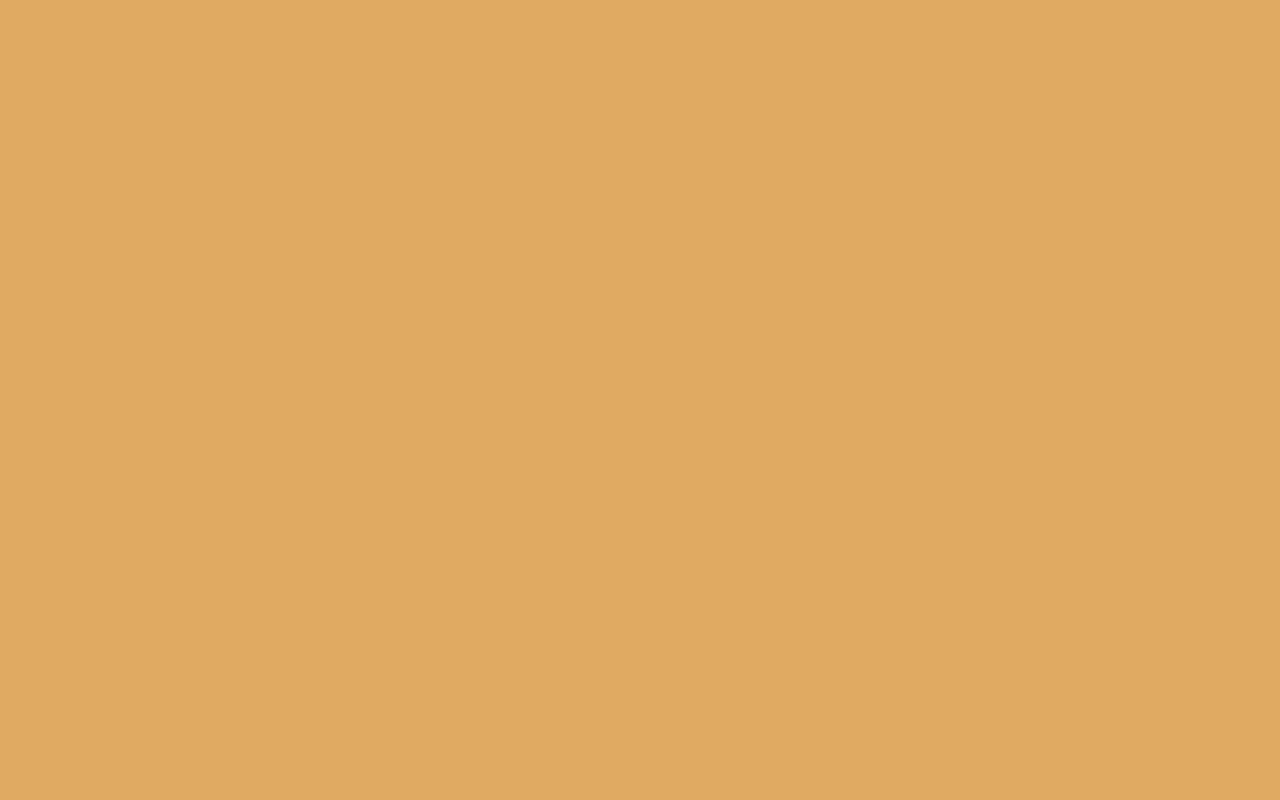
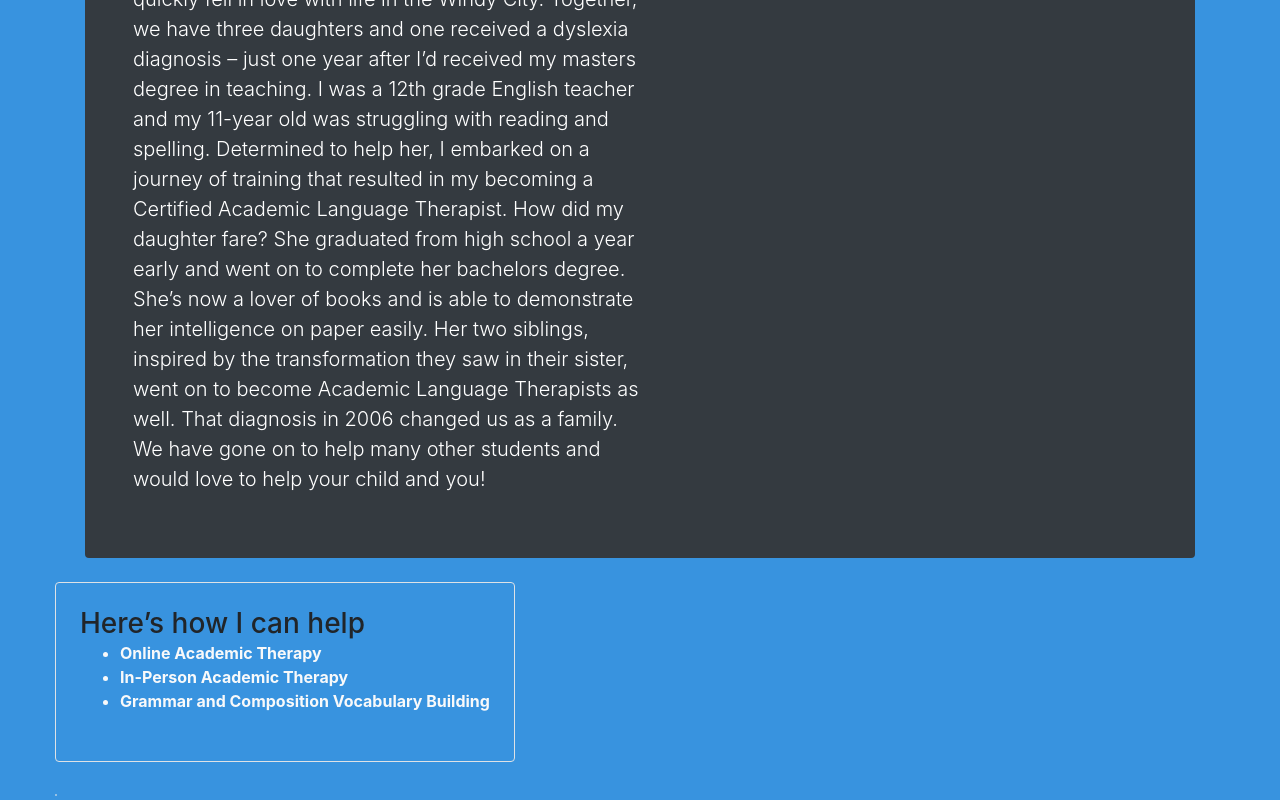
Before and after one commit to KristaMarbury/at-site, a React (Create React App) app: page /aboutme in a window 1280 px wide. Shown: the part 586-1386 px from the top of the page. Before the commit the page ends 800 px from the top, so only its background shows below. Built offline with nearby package versions, Linux system fonts and the light colour scheme.

Commit message:
still the weird nav problem with the name being aboutme rather than about. Updating the home and about pages. Taking a break for tonight.

```diff
--- a/src/App.css
+++ b/src/App.css
@@ -4,7 +4,7 @@
   --colorThi: rgb(158, 119, 180);
   --colorFour: rgb(90, 109, 124);
   --colorFive: rgb(228, 224, 205);
-  --colorSix: rgb(224, 170, 98);
+  --colorSix: rgb(56, 147, 223);
 }
 
 /* homepage-------------------------------------------------------------------------- */
--- a/src/App.js
+++ b/src/App.js
@@ -18,7 +18,7 @@ function App() {
           {/* Define routes to render different page components at different paths */}
           <Route exact path="/" component={Home} />
           {/* Define a route that will take in variable data */}
-          <Route exact path="/about" component={About} />
+          <Route exact path="/aboutme" component={About} />
           <Route
             exact
             path="/educatorresources"
--- a/src/pages/About.js
+++ b/src/pages/About.js
@@ -27,12 +27,23 @@ const About = () => {
             many other students and would love to help your child and you!
           </p>
         </div>
-        <div class="row mb-2">
-          <div class="row g-0 border rounded overflow-hidden flex-md-row mb-4 shadow-sm h-md-250 position-relative"></div>
+      </div>
+      <div class="row mb-2">
+        <div class="row g-0 border rounded overflow-hidden flex-md-row mb-4 shadow-sm h-md-250 position-relative">
+          <div class="col p-4 d-flex flex-column position-static">
+            <h3 class="mb-0">Here’s how I can help</h3>
+            <strong class="d-inline-block mb-2 text-light">
+              <ul>
+                <li>Online Academic Therapy</li>
+                <li>In-Person Academic Therapy</li>
+                <li>Grammar and Composition Vocabulary Building</li>
+              </ul>
+            </strong>
+          </div>
         </div>
-        <div class="row mb-2">
-          <div class="row g-0 border rounded overflow-hidden flex-md-row mb-4 shadow-sm h-md-250 position-relative"></div>
-        </div>
+      </div>
+      <div class="row mb-2">
+        <div class="row g-0 border rounded overflow-hidden flex-md-row mb-4 shadow-sm h-md-250 position-relative"></div>
       </div>
     </main>
   );
--- a/src/pages/Home.js
+++ b/src/pages/Home.js
@@ -29,10 +29,10 @@ const Home = () => {
 
         <div class="d-grid gap-2 d-sm-flex justify-content-sm-center">
           {/* Be sure to make these buttons go to glowing reviews from Clients and ASDEC */}
-          <button type="button" class="btn btn-primary btn-lg px-4 gap-3">
+          <button type="button" class="btn btn-light btn-lg px-4 gap-3">
             What Clients Say
           </button>
-          <button type="button" class="btn btn-outline-secondary btn-lg px-4">
+          <button type="button" class="btn btn-outline-light btn-lg px-4">
             What ASDEC Says
           </button>
         </div>
```
